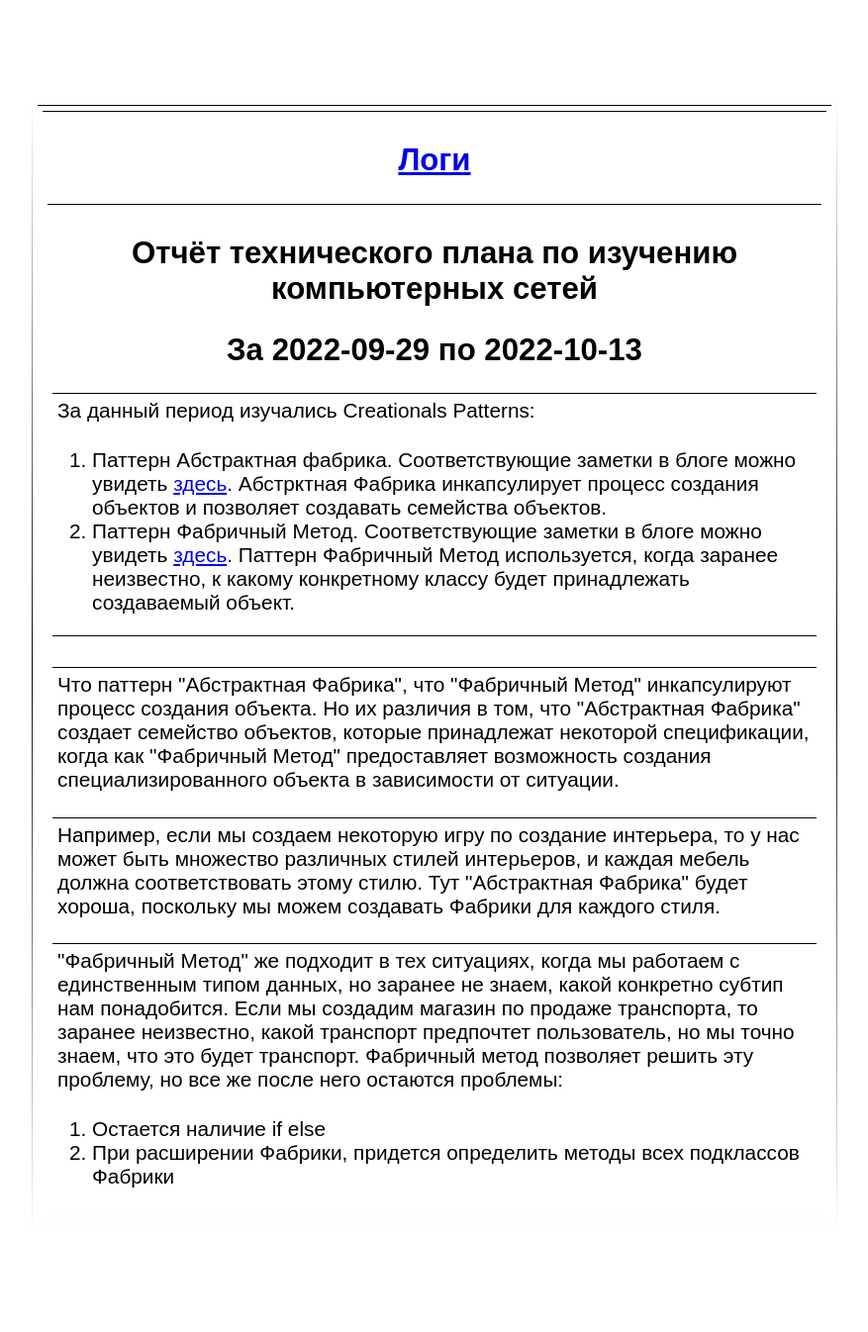
After one commit to AlexandrPirogov/AlexandrPirogov.github.io, a PHP site: page /teachlog/logs/patterns/2022.09.29_2022.10.13.html in a window 1280 px wide. The commit adds this page. Shown: the whole page at 99% size, without its empty margins (201-1078 px from the left). Run offline with PHP 8.4, Linux system fonts and the light colour scheme.

Commit message:
added log

```diff
--- a/css/newstyle.css
+++ b/css/newstyle.css
@@ -18,6 +18,7 @@ hr {
     border-image: linear-gradient(#ffffff, #000000, #ffffff) 5;
     border-left: 1.5px solid black;
     border-right: 1.5px solid black;
+    min-width: 700px;
 }
 
 
@@ -33,6 +34,14 @@ div {
     border-top: 1px solid black;
     border-bottom: 1px solid black;
     border-image: linear-gradient(#000000, #ffffff) 30;
+    min-width: 400px;
+}
+
+p {
+    display: block;
+    padding: 5px;
+    border-top: 1px solid black;
+    min-width: 400px;
 }
 
 .example {
@@ -56,7 +65,7 @@ div {
 
 .exampleImage img {
     width: 100%;
-    min-width: 300px;
+    min-width: 400px;
 }
 
 
--- /dev/null
+++ b/teachlog/logs/patterns/2022.09.29_2022.10.13.html
@@ -0,0 +1,53 @@
+<!DOCTYPE html>
+<html>
+<head>
+<link rel="stylesheet" href="/css/newstyle.css">
+</head>
+<body>
+    <div class="mainText">
+
+        <div class="learnedSkills">
+            <div class="СppAndPg">
+                 <a href="./../logslist.html"><h2>Логи</h2></a>
+
+                <div class="cppLearned">
+                    <h2>Отчёт технического плана по изучению компьютерных сетей</h2>
+                    <h2>За 2022-09-29 по 2022-10-13</h2>
+                    <p>
+                        За данный период изучались Creationals Patterns:
+                        <ol>
+                            <li>
+                                Паттерн Абстрактная фабрика. Соответствующие заметки в блоге можно увидеть <a href="https://alexandrpirogov.github.io/notes/patterns/ru/abstractfactory.html">здесь</a>.
+                                Абстрктная Фабрика инкапсулирует процесс создания объектов и позволяет создавать семейства объектов.
+                            </li>
+                            <li>
+                               Паттерн Фабричный Метод. Соответствующие заметки в блоге можно увидеть <a href="https://alexandrpirogov.github.io/notes/patterns/ru/factorymethod.html">здесь</a>.
+                               Паттерн Фабричный Метод используется, когда заранее неизвестно, к какому конкретному классу будет принадлежать создаваемый объект.
+                            </li>
+                        </ol>
+                    </p>
+
+                    <p>
+                        Что паттерн "Абстрактная Фабрика", что "Фабричный Метод" инкапсулируют процесс создания объекта. Но их различия в том, что
+                        "Абстрактная Фабрика" создает семейство объектов, которые принадлежат некоторой спецификации, когда как "Фабричный Метод" предоставляет возможность
+                        создания специализированного объекта в зависимости от ситуации.
+                    </p>
+
+                    <p>
+                        Например, если мы создаем некоторую игру по создание интерьера, то у нас может быть множество различных стилей интерьеров, и каждая мебель должна
+                        соответствовать этому стилю. Тут "Абстрактная Фабрика" будет хороша, поскольку мы можем создавать Фабрики для каждого стиля.
+                    </p>
+                    <p>
+                        "Фабричный Метод" же подходит в тех ситуациях, когда мы работаем с единственным типом данных, но заранее не знаем, какой конкретно субтип нам понадобится.
+                        Если мы создадим магазин по продаже транспорта, то заранее неизвестно, какой транспорт предпочтет пользователь, но мы точно знаем, что это будет транспорт.
+                        Фабричный метод позволяет решить эту проблему, но все же после него остаются проблемы:
+                    </p>
+                    <ol>
+                        <li>Остается наличие if else</li>
+                        <li>При расширении Фабрики, придется определить методы всех подклассов Фабрики</li>
+                    </ol>
+                </div>
+            </div>
+        </div>
+    </div>
+</body>
```
